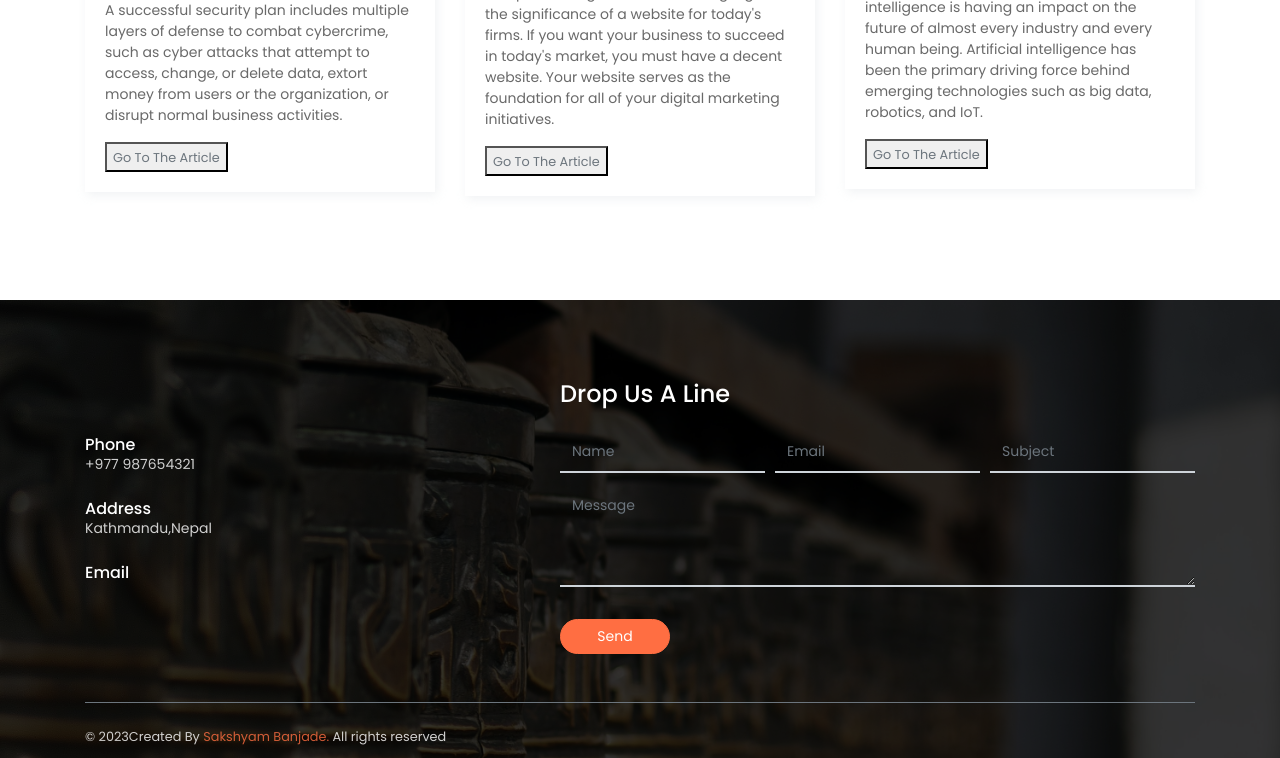
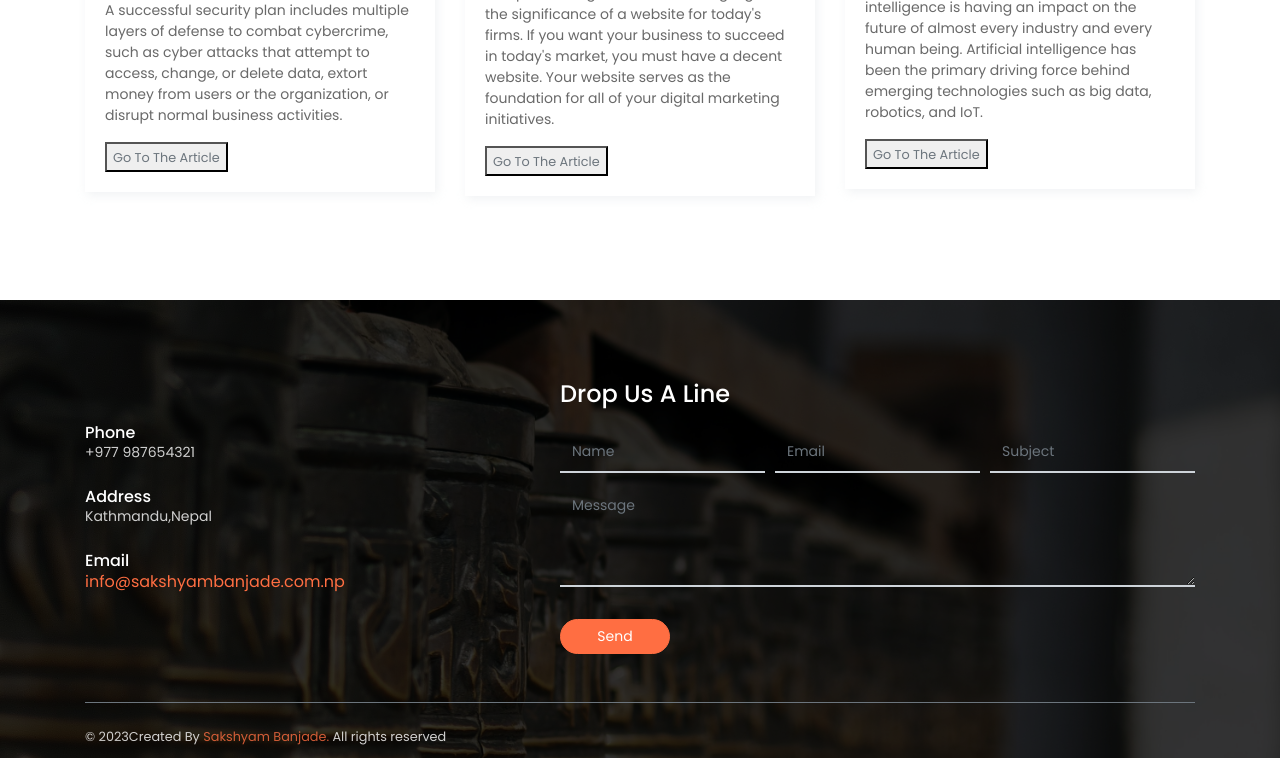
Before and after one commit to sakshyambanjade/Portfolio.new, a plain HTML site: page index.html in a window 1280 px wide. Shown: the part 3964-4722 px from the top of the page. Drawn offline with Linux system fonts and the light colour scheme.

Commit message:
Update index.html

```diff
--- a/index.html
+++ b/index.html
@@ -426,7 +426,7 @@ Artificial Intelligence's Future Artificial intelligence is having an impact on
                     <p class="mb-4">Kathmandu,Nepal</p>
 
                     <h6 class="mb-0">Email</h6>
-                    <a href="info@sakshyambanjade.com.np"></a>
+                    <a href="info@sakshyambanjade.com.np">info@sakshyambanjade.com.np</a>
                     <p></p>
                 </div>
                 <div class="col-md-7">
```
